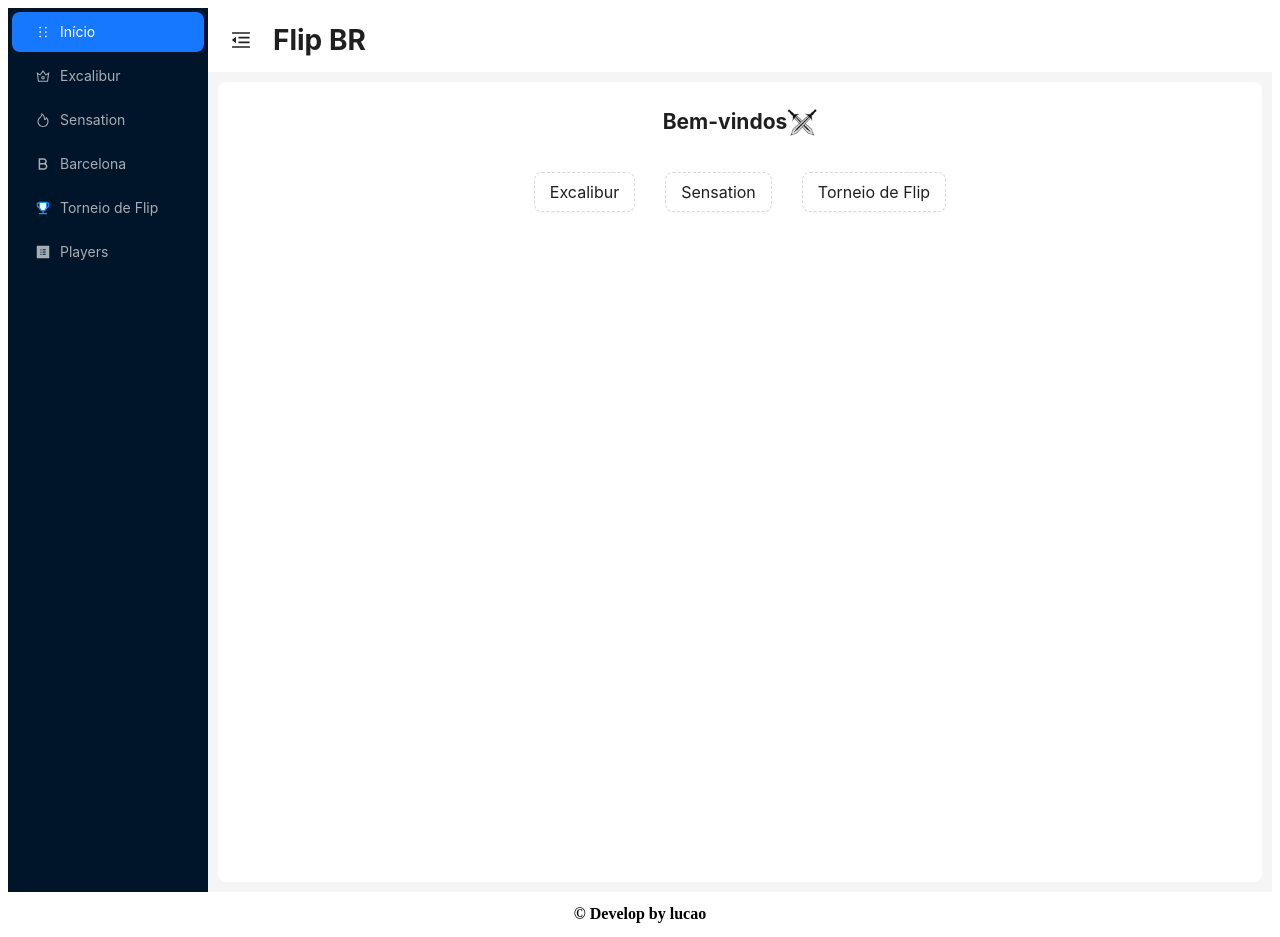
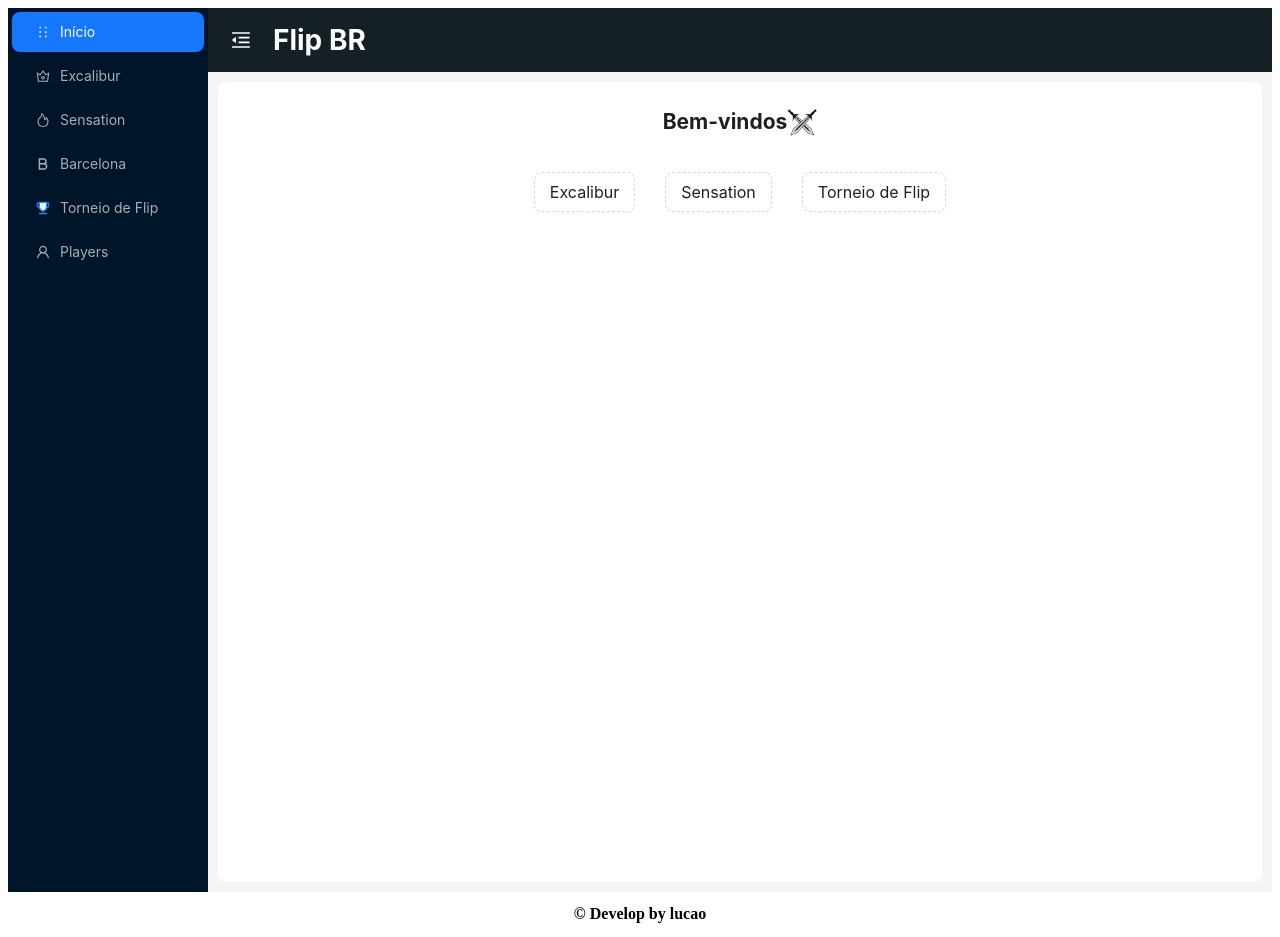
Before and after one commit to v0ltmx/gunzsocial, a Next.js app: page / in a window 1280 px wide. Built offline with nearby package versions, Linux system fonts and the light colour scheme.

Commit message:
Refatorando o style da pagina inicial

```diff
--- a/src/Interfaces/Home/index.tsx
+++ b/src/Interfaces/Home/index.tsx
@@ -8,6 +8,7 @@ import {
   MenuUnfoldOutlined,
   ProfileFilled,
   TrophyTwoTone,
+  UserOutlined,
 } from "@ant-design/icons";
 
 import { Layout, Menu, Button, theme, Drawer } from "antd";
@@ -124,7 +125,7 @@ export default function Home() {
                   },
                   {
                     key: "5",
-                    icon: <ProfileFilled />,
+                    icon: <UserOutlined />,
                     label: "Players",
                   },
                 ]}
@@ -167,7 +168,7 @@ export default function Home() {
                 },
                 {
                   key: "5",
-                  icon: <ProfileFilled />,
+                  icon: <UserOutlined />,
                   label: "Players",
                 },
               ]}
@@ -179,7 +180,7 @@ export default function Home() {
           <Header
             style={{
               padding: 0,
-              background: colorBgContainer,
+              background:"#142026",
               display: "flex",
               alignItems: "center",
             }}
@@ -192,10 +193,11 @@ export default function Home() {
                 fontSize: "20px",
                 width: 65,
                 height: 65,
+                color:"white"
               }}
             />
             <div>
-              <h1>Flip BR</h1>
+              <h1 style={{color:"white"}}>Flip BR</h1>
             </div>
           </Header>
 
```
